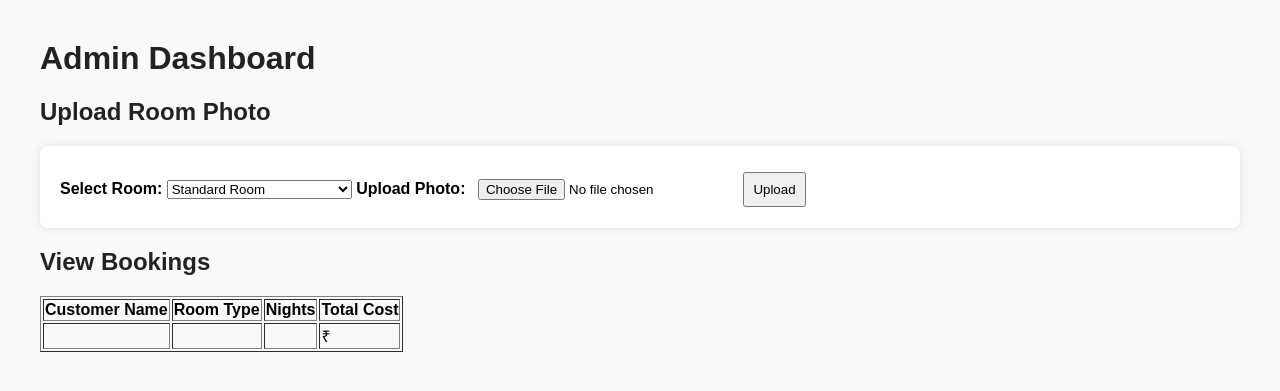
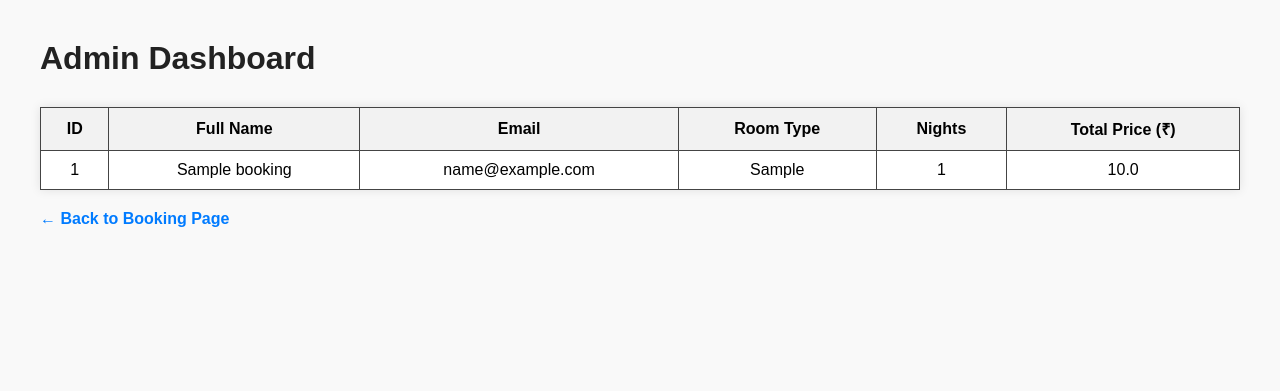
Before and after one commit to Achinthya-123/Hotel_Booking_Final, a Flask app: page /dashboard in a window 1280 px wide. Shown: the top 391 px of the page. Run offline with Flask 3, Linux system fonts and the light colour scheme; tables that the repository leaves empty hold one stand-in row (values such as "Sample post").

Commit message:
Update dashboard.html with table view and navigation

```diff
--- a/templates/dashboard.html
+++ b/templates/dashboard.html
@@ -4,43 +4,69 @@
     <meta charset="UTF-8">
     <title>Admin Dashboard</title>
     <link rel="stylesheet" href="{{ url_for('static', filename='style.css') }}">
+    <style>
+        body {
+            font-family: Arial, sans-serif;
+            margin: 40px;
+            background-color: #f9f9f9;
+        }
+        h1 {
+            margin-bottom: 20px;
+            color: #222;
+        }
+        table {
+            width: 100%;
+            border-collapse: collapse;
+            margin-top: 30px;
+            background: #fff;
+            box-shadow: 0 0 10px rgba(0,0,0,0.1);
+        }
+        table, th, td {
+            border: 1px solid #444;
+        }
+        th, td {
+            padding: 10px;
+            text-align: center;
+        }
+        th {
+            background-color: #f2f2f2;
+        }
+        a {
+            display: inline-block;
+            margin-top: 20px;
+            text-decoration: none;
+            color: #007BFF;
+            font-weight: bold;
+        }
+        a:hover {
+            text-decoration: underline;
+        }
+    </style>
 </head>
 <body>
     <h1>Admin Dashboard</h1>
 
-    <h2>Upload Room Photo</h2>
-    <form method="POST" action="/upload" enctype="multipart/form-data">
-        <label for="room_type">Select Room:</label>
-        <select name="room_type" id="room_type">
-            <option value="standard">Standard Room</option>
-            <option value="deluxe">Deluxe Room</option>
-            <option value="premium">Premium Room</option>
-            <option value="family">Family Suite</option>
-            <option value="maharaja">Maharaja/Presidential Suite</option>
-        </select>
-
-        <label for="photo">Upload Photo:</label>
-        <input type="file" name="photo" id="photo" accept="image/*">
-
-        <button type="submit">Upload</button>
-    </form>
-
-    <h2>View Bookings</h2>
-    <table border="1">
+    <table>
         <tr>
-            <th>Customer Name</th>
+            <th>ID</th>
+            <th>Full Name</th>
+            <th>Email</th>
             <th>Room Type</th>
             <th>Nights</th>
-            <th>Total Cost</th>
+            <th>Total Price (₹)</th>
         </tr>
-        {% for booking in bookings %}
+        {% for b in bookings %}
         <tr>
-            <td>{{ booking.name }}</td>
-            <td>{{ booking.room }}</td>
-            <td>{{ booking.nights }}</td>
-            <td>₹{{ booking.total }}</td>
+            <td>{{ b[0] }}</td>
+            <td>{{ b[1] }}</td>
+            <td>{{ b[2] }}</td>
+            <td>{{ b[3] }}</td>
+            <td>{{ b[4] }}</td>
+            <td>{{ b[5] }}</td>
         </tr>
         {% endfor %}
     </table>
+
+    <a href="{{ url_for('index') }}">← Back to Booking Page</a>
 </body>
 </html>
```
